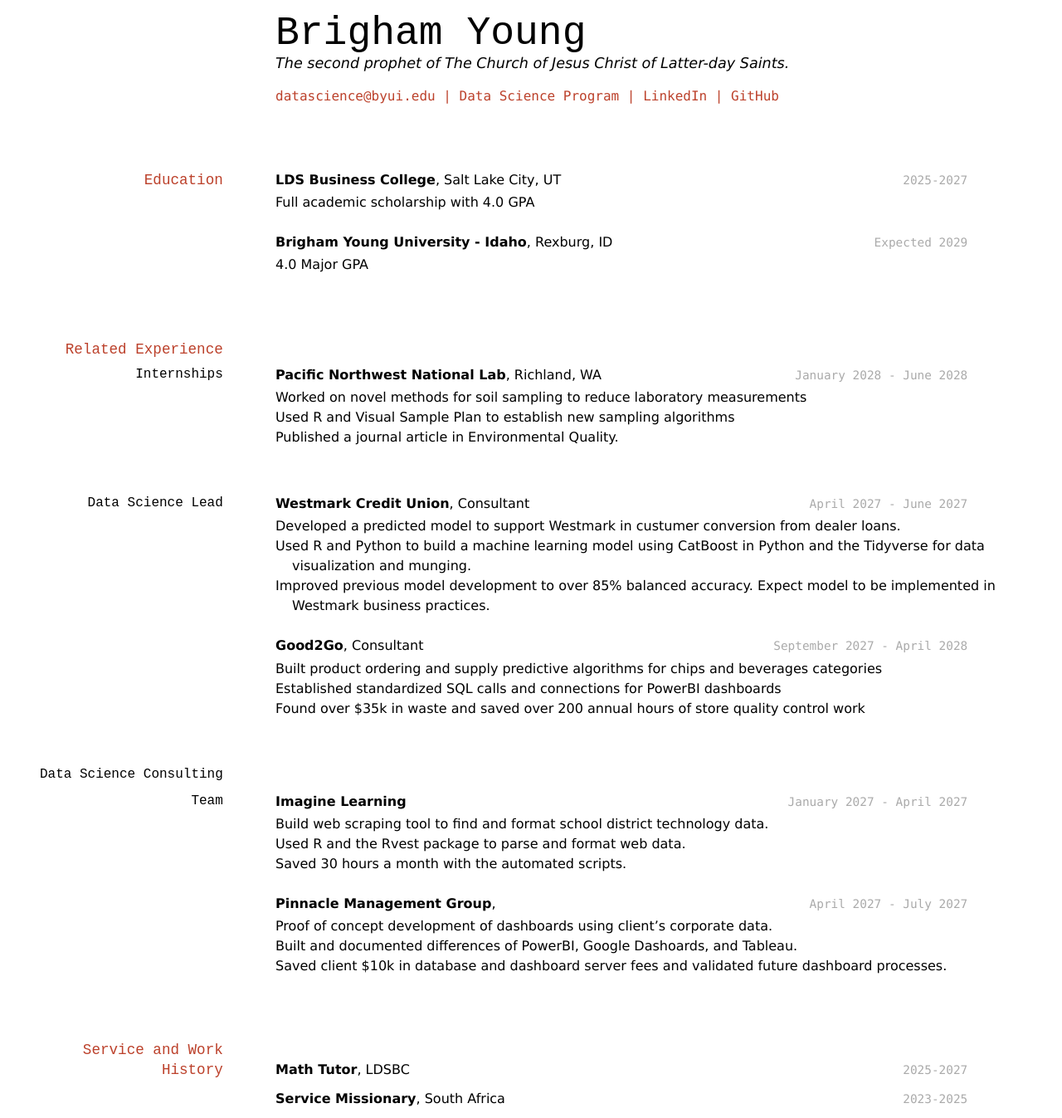
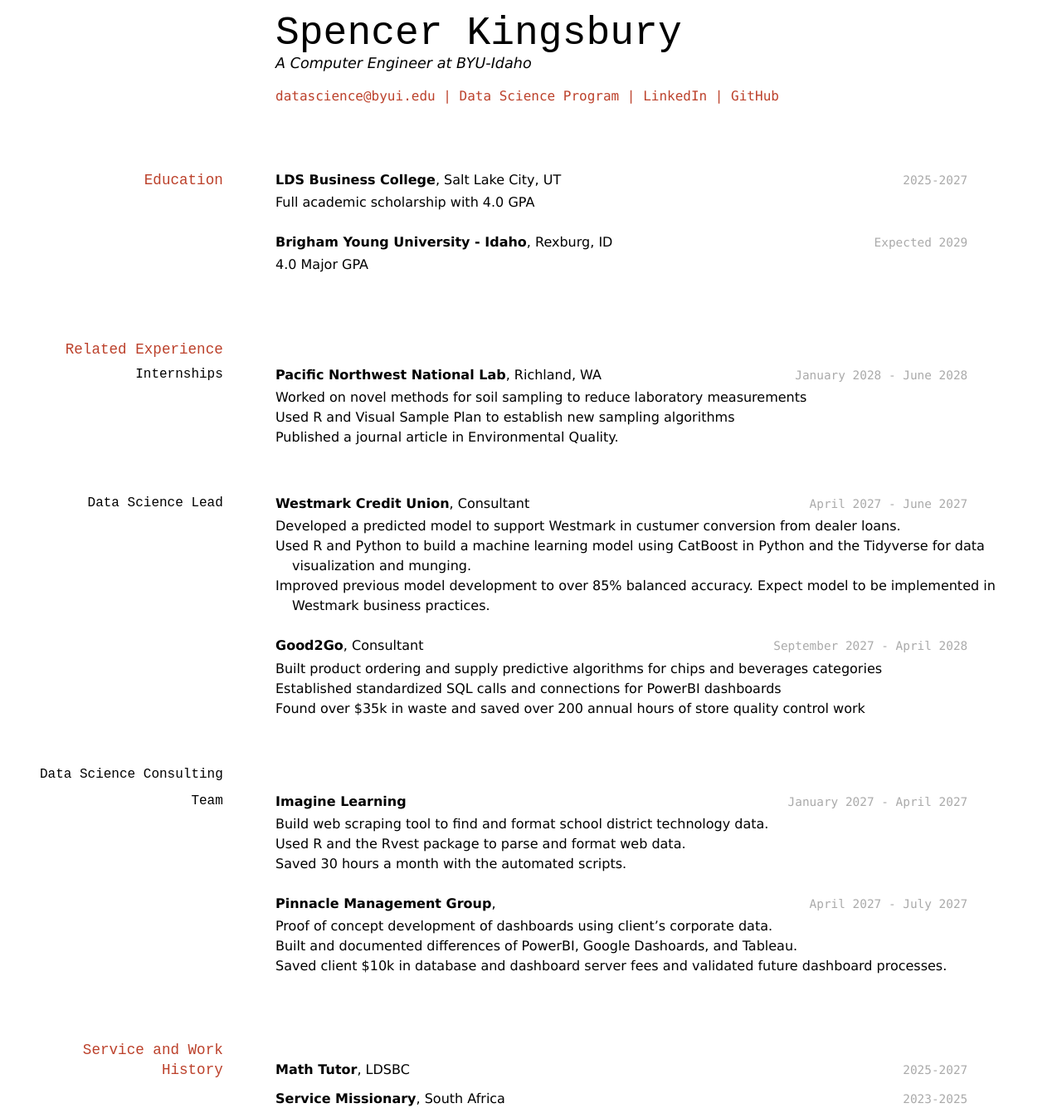
Before and after one commit to Spencerk13/kingsbury_resume, a Jekyll site: the page built from docs/index.md, in a window 1280 px wide. Shown: the whole page at 83% size. Built offline with Jekyll 4.4.1, drawn with Linux system fonts in a browser that asks for light colours.

Commit message:
Update index.md

```diff
--- a/docs/index.md
+++ b/docs/index.md
@@ -1,9 +1,9 @@
 ---
 layout: cv
-title: Brigham Young's Resume
+title: Spencer Kingsbury's Resume
 ---
-# Brigham Young
-The second prophet of The Church of Jesus Christ of Latter-day Saints.
+# Spencer Kingsbury
+A Computer Engineer at BYU-Idaho
 
 <div id="webaddress">
 <a href="datascience@byui.edu">datascience@byui.edu</a>
```
